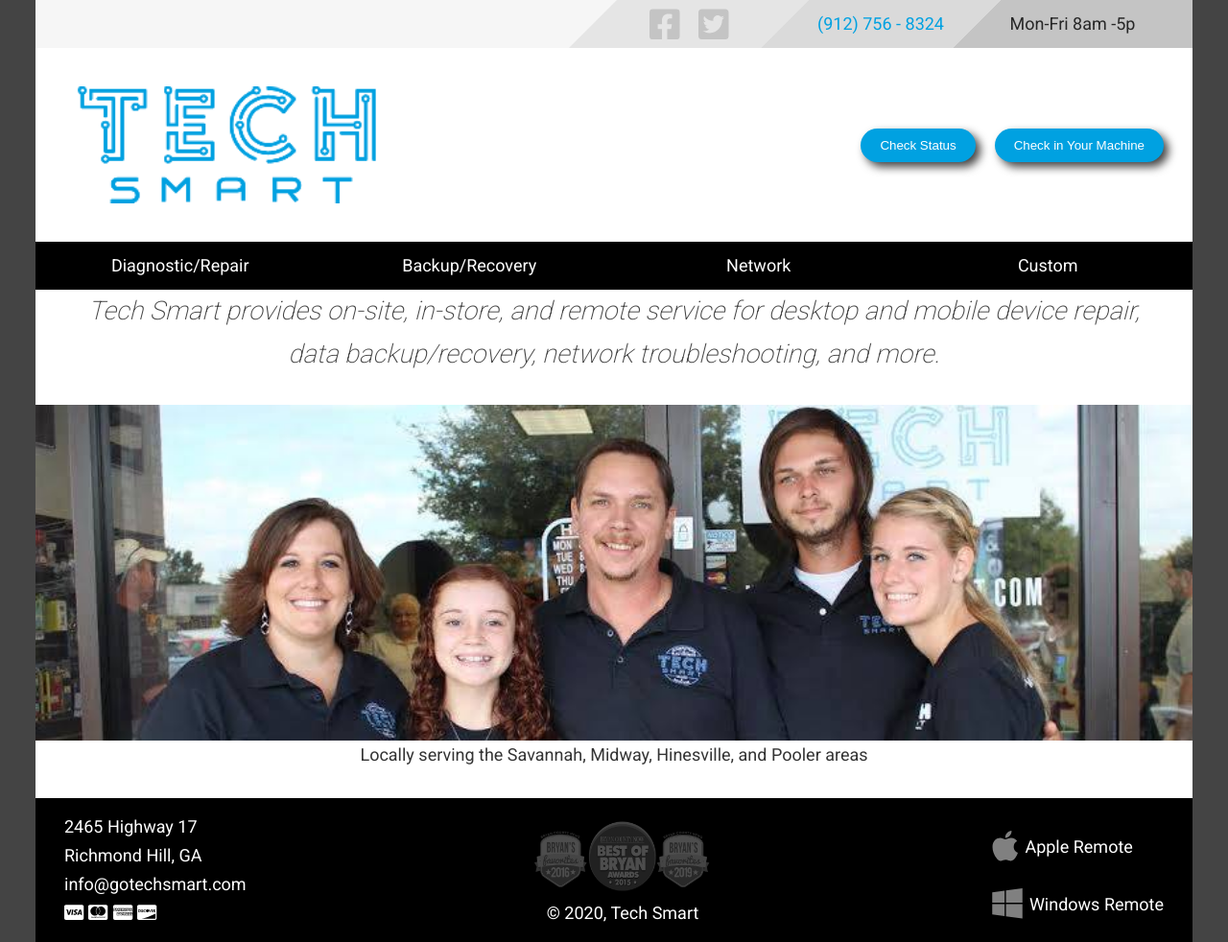
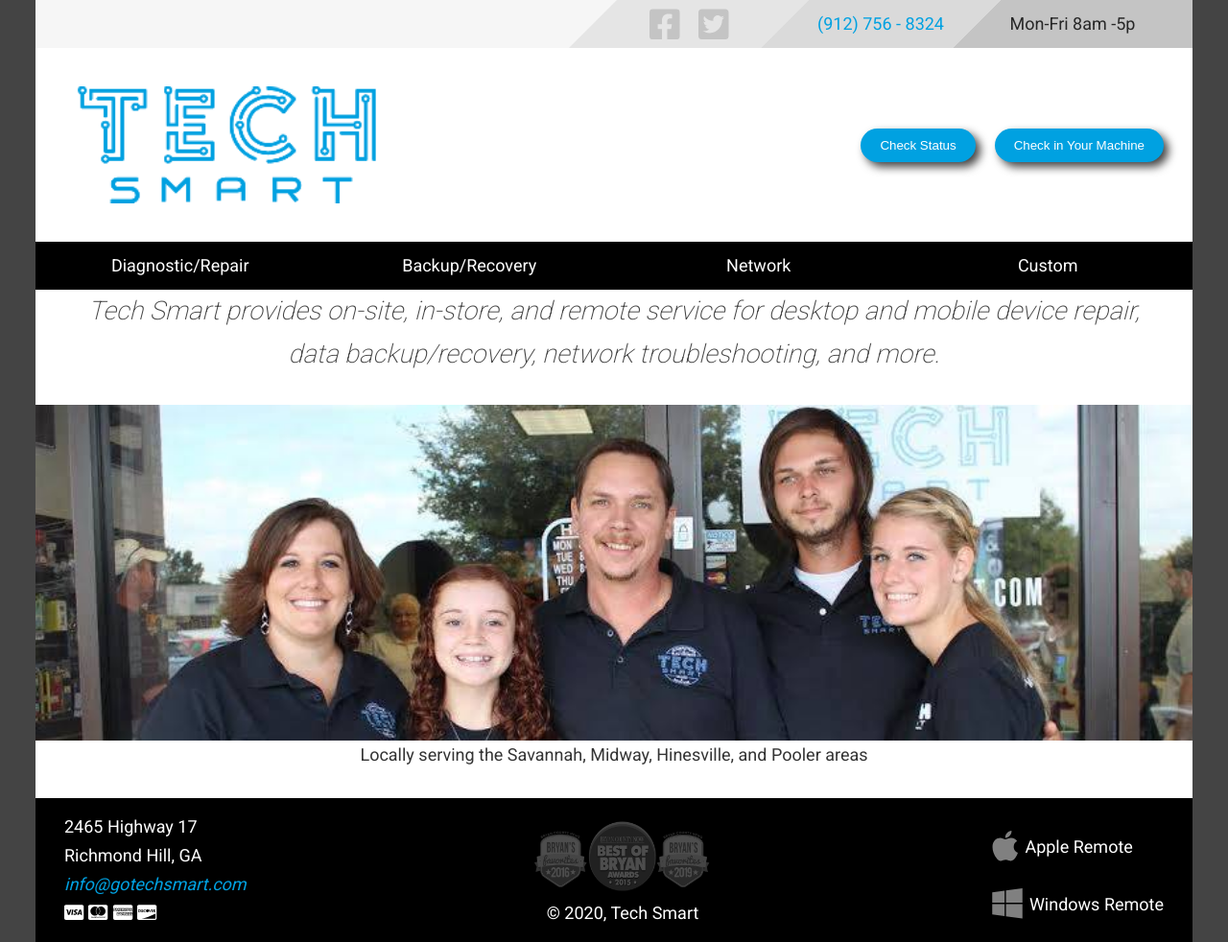
Before and after one commit to techsmartrh/techSmart, a Gatsby site: page / in a window 1280 px wide. Shown: the whole page at 96% size. Built offline with nearby package versions, Linux system fonts and the light colour scheme; Gatsby itself is replaced by a stand-in of ours; some packages are replaced by stand-ins of ours.

Commit message:
footer styles update

```diff
--- a/src/components/footer.js
+++ b/src/components/footer.js
@@ -54,7 +54,7 @@
           2465 Highway 17<br />
           Richmond Hill, GA
         </div>
-        <div>info@gotechsmart.com</div>
+        <a href="mailto:info@gotechsmart.com" style={{textDecoration: 'none'}}><div style={{fontStyle: 'italic', 'color': 'var(--accent-color)'}}>info@gotechsmart.com</div></a>
         <div>
           <FontAwesomeIcon style={{'marginRight':'5px'}} icon={faCcVisa} size="1x" />
           <FontAwesomeIcon style={{'marginRight':'5px'}} icon={faCcMastercard} size="1x" />
```
